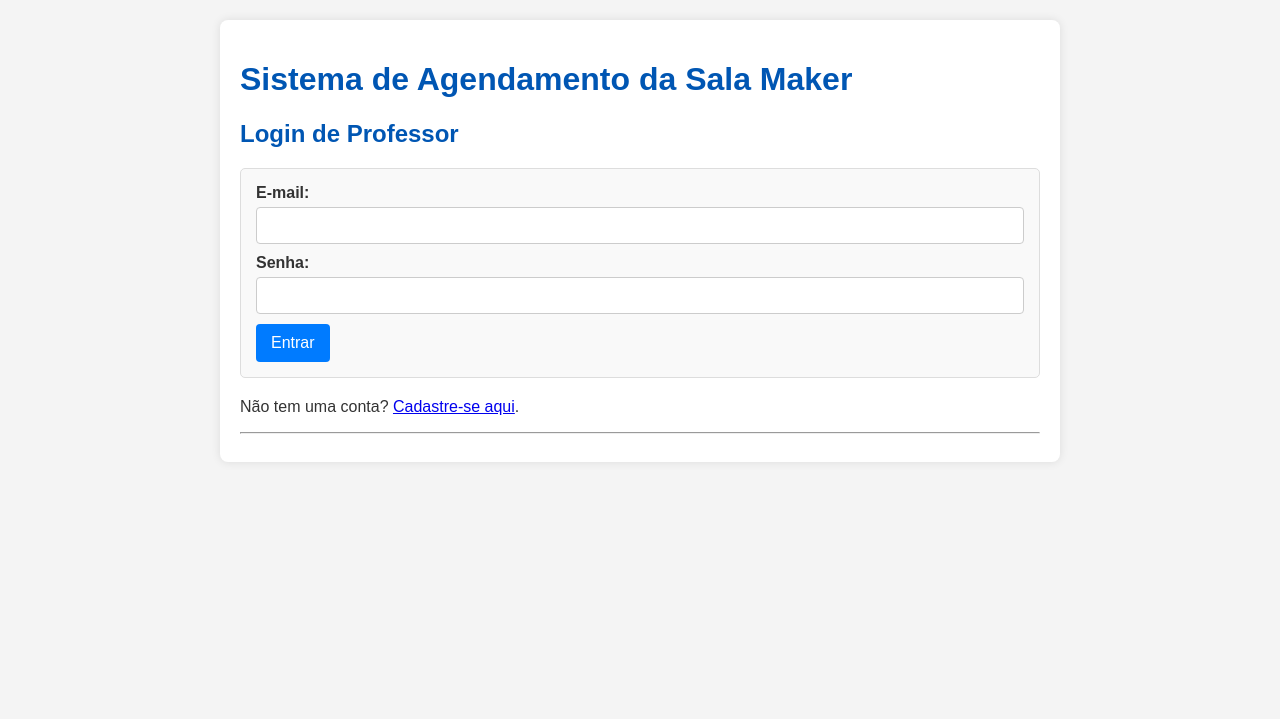
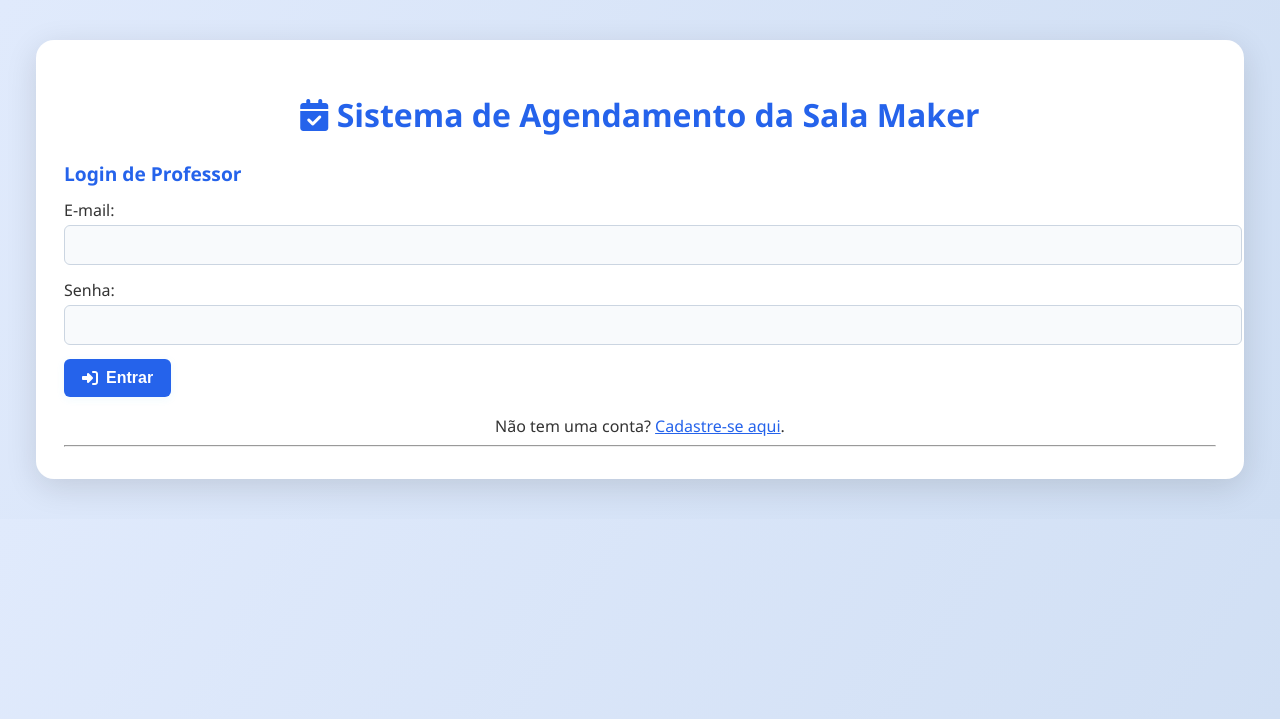
Before and after one commit to gustavorocha-br/agenda-maker, a Flask app: page / in a window 1280 px wide. Shown: the top 719 px of the page. Run offline with Flask 3, Linux system fonts and the light colour scheme.

Commit message:
nova estilização

```diff
--- a/templates/index.html
+++ b/templates/index.html
@@ -4,108 +4,172 @@
     <meta charset="UTF-8">
     <meta name="viewport" content="width=device-width, initial-scale=1.0">
     <title>Sistema de Agendamento de Salas</title>
+    <!-- Adicione o Font Awesome para ícones -->
+    <link rel="stylesheet" href="https://cdnjs.cloudflare.com/ajax/libs/font-awesome/6.4.0/css/all.min.css">
     <style>
         body {
-            font-family: Arial, sans-serif;
-            margin: 20px;
-            background-color: #f4f4f4;
+            font-family: 'Segoe UI', Arial, sans-serif;
+            margin: 0;
+            background: linear-gradient(120deg, #e0eafc 0%, #cfdef3 100%);
             color: #333;
         }
         .container {
-            max-width: 800px;
-            margin: 0 auto;
-            background-color: #fff;
-            padding: 20px;
-            border-radius: 8px;
-            box-shadow: 0 0 10px rgba(0, 0, 0, 0.1);
+            max-width: 90%;
+            margin: 40px auto;
+            background: #fff;
+            padding: 32px 28px 24px 28px;
+            border-radius: 18px;
+            box-shadow: 0 8px 32px rgba(0,0,0,0.12);
         }
-        h1, h2 {
-            color: #0056b3;
+        h1 {
+            color: #2563eb;
+            text-align: center;
+            margin-bottom: 18px;
+        }
+        h2 {
+            color: #2563eb;
+            margin-top: 24px;
+            margin-bottom: 12px;
+            font-size: 1.2em;
         }
         form {
-            margin-bottom: 20px;
-            padding: 15px;
-            border: 1px solid #ddd;
-            border-radius: 5px;
-            background-color: #f9f9f9;
+            margin-bottom: 18px;
         }
         label {
             display: block;
-            margin-bottom: 5px;
-            font-weight: bold;
+            margin-bottom: 4px;
+            font-weight: 500;
         }
         input[type="text"],
         input[type="email"],
         input[type="password"],
+        input[type="date"],
         select {
-            width: calc(100% - 22px);
-            padding: 10px;
-            margin-bottom: 10px;
-            border: 1px solid #ccc;
-            border-radius: 4px;
+            width: 100%;
+            padding: 10px 12px;
+            margin-bottom: 14px;
+            border: 1.5px solid #cbd5e1;
+            border-radius: 6px;
+            font-size: 1em;
+            transition: border-color 0.2s;
+            background: #f8fafc;
+        }
+        input:focus, select:focus {
+            border-color: #2563eb;
+            outline: none;
+            background: #e0e7ff;
         }
         button {
-            background-color: #007bff;
-            color: white;
-            padding: 10px 15px;
+            background: #2563eb;
+            color: #fff;
+            padding: 10px 18px;
             border: none;
-            border-radius: 4px;
+            border-radius: 6px;
             cursor: pointer;
-            font-size: 16px;
+            font-size: 1em;
+            font-weight: 600;
+            box-shadow: 0 2px 8px rgba(56,189,248,0.08);
+            transition: background 0.2s;
+            display: inline-flex;
+            align-items: center;
+            gap: 8px;
         }
         button:hover {
-            background-color: #0056b3;
+            background: linear-gradient(90deg, #1d4ed8 60%, #0ea5e9 100%);
         }
         .message {
-            margin-top: 15px;
-            padding: 10px;
-            border-radius: 4px;
+            margin-top: 10px;
+            padding: 10px 14px;
+            border-radius: 6px;
+            display: flex;
+            align-items: center;
+            gap: 8px;
+            font-size: 0.98em;
         }
         .message.success {
-            background-color: #d4edda;
-            color: #155724;
-            border-color: #c3e6cb;
+            background: #e0f7e9;
+            color: #15803d;
+            border: 1px solid #bbf7d0;
         }
         .message.error {
-            background-color: #f8d7da;
-            color: #721c24;
-            border-color: #f5c6cb;
+            background: #fee2e2;
+            color: #b91c1c;
+            border: 1px solid #fecaca;
+        }
+        #welcome-message {
+            font-size: 1.08em;
+            font-weight: 600;
+            color: #22c55e;
+            margin-bottom: 12px;
+            text-align: center;
+        }
+        #toggle-register-link, #register-section p {
+            text-align: center;
+            margin-bottom: 0;
+        }
+        #toggle-register-link a, #register-section a {
+            color: #2563eb;
+            text-decoration: underline;
+            font-weight: 500;
+        }
+        #agenda-section {
+            margin-top: 18px;
         }
         #agendamentos-list {
             list-style: none;
             padding: 0;
         }
         #agendamentos-list li {
-            background-color: #e9ecef;
-            margin-bottom: 10px;
-            padding: 10px;
-            border-radius: 5px;
+            background: #f1f5f9;
+            margin-bottom: 12px;
+            padding: 14px 12px;
+            border-radius: 8px;
             display: flex;
             justify-content: space-between;
             align-items: center;
+            box-shadow: 0 1px 4px rgba(37,99,235,0.04);
+            font-size: 0.98em;
         }
         #agendamentos-list li button {
-            background-color: #dc3545;
-            padding: 5px 10px;
-            font-size: 14px;
+            background: #ef4444;
+            color: #fff;
+            padding: 6px 12px;
+            font-size: 0.95em;
+            border-radius: 5px;
+            border: none;
+            transition: background 0.2s;
+            display: flex;
+            align-items: center;
+            gap: 5px;
         }
         #agendamentos-list li button:hover {
-            background-color: #c82333;
+            background: #b91c1c;
         }
-        #welcome-message {
-            font-size: 1.1em;
-            font-weight: bold;
-            color: #28a745;
-            margin-bottom: 15px;
+        #logout-button {
+            margin-top: 18px;
+            width: 100%;
+            background: #64748b;
+        }
+        #logout-button:hover {
+            background: #334155;
         }
         .hidden {
             display: none;
+        }
+        @media (max-width: 600px) {
+            .container {
+                max-width: 98vw;
+                padding: 16px 4vw 12px 4vw;
+            }
+            h1 {
+                font-size: 1.2em;
+            }
         }
     </style>
 </head>
 <body>
     <div class="container">
-        <h1>Sistema de Agendamento da Sala Maker</h1>
+        <h1><i class="fa-solid fa-calendar-check"></i> Sistema de Agendamento da Sala Maker</h1>
 
         <p id="welcome-message" class="hidden"></p>
 
@@ -118,7 +182,7 @@
                 <label for="login-senha">Senha:</label>
                 <input type="password" id="login-senha" name="senha" required>
 
-                <button type="submit">Entrar</button>
+                <button type="submit"><i class="fa-solid fa-right-to-bracket"></i> Entrar</button>
             </form>
             <div id="login-message" class="message hidden"></div>
         </div>
@@ -135,7 +199,7 @@
                 <label for="prof-senha">Senha:</label>
                 <input type="password" id="prof-senha" name="prof-senha" required>
 
-                <button type="submit">Cadastrar</button>
+                <button type="submit"><i class="fa-solid fa-user-plus"></i> Cadastrar</button>
             </form>
             <div id="register-message" class="message hidden"></div>
             <p>Já tem uma conta? <a href="#" id="show-login">Faça login aqui</a>.</p>
@@ -158,7 +222,7 @@
                     <option value="13:30 - 15:00">13:30 - 15:00</option>
                     <option value="15:00 - 17:00">15:00 - 17:00</option>
                 </select>
-                <button type="submit">Agendar</button>
+                <button type="submit"><i class="fa-solid fa-calendar-plus"></i> Agendar</button>
             </form>
             <div id="agenda-message" class="message hidden"></div>
 
@@ -167,7 +231,7 @@
                 </ul>
             <div id="list-agendamentos-message" class="message hidden"></div>
 
-            <button id="logout-button">Sair</button>
+            <button id="logout-button"><i class="fa-solid fa-arrow-right-from-bracket"></i> Sair</button>
         </div>
     </div>
 
@@ -221,8 +285,8 @@
                         data.agendamentos.forEach(agendamento => {
                             const li = document.createElement('li');
                             li.innerHTML = `
-                                <span>${agendamento.dia} - ${agendamento.hora_inicio.substring(11,16)} às ${agendamento.hora_termino.substring(11,16)} (${agendamento.horario_tipo})</span>
-                                <button data-id="${agendamento.id}">Cancelar</button>
+                                <span><i class="fa-solid fa-clock"></i> ${agendamento.dia} - ${agendamento.hora_inicio.substring(11,16)} às ${agendamento.hora_termino.substring(11,16)} (${agendamento.horario_tipo})</span>
+                                <button data-id="${agendamento.id}"><i class="fa-solid fa-trash"></i> Cancelar</button>
                             `;
                             agendamentosList.appendChild(li);
                         });
```
